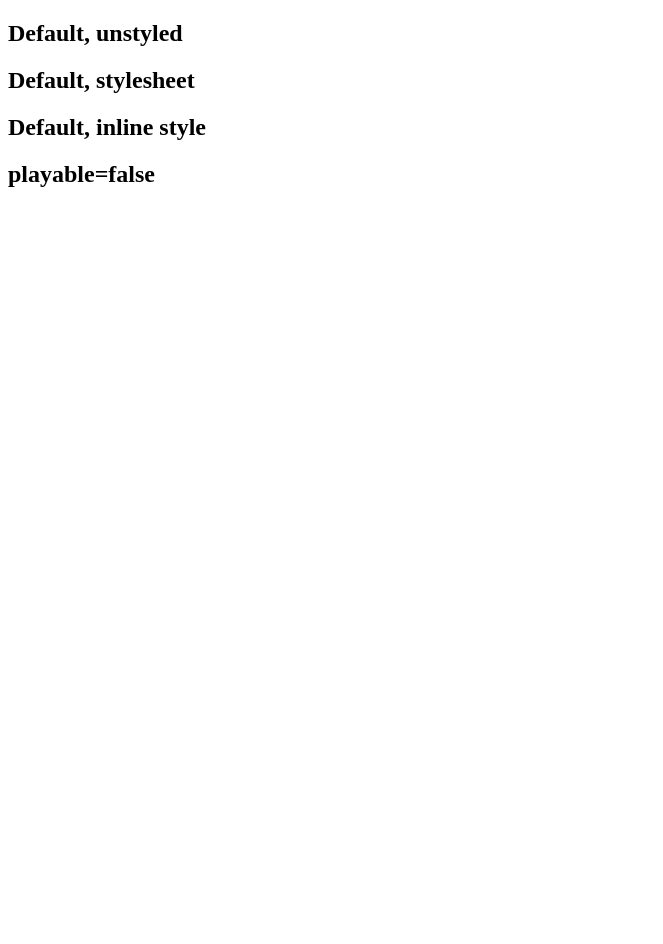
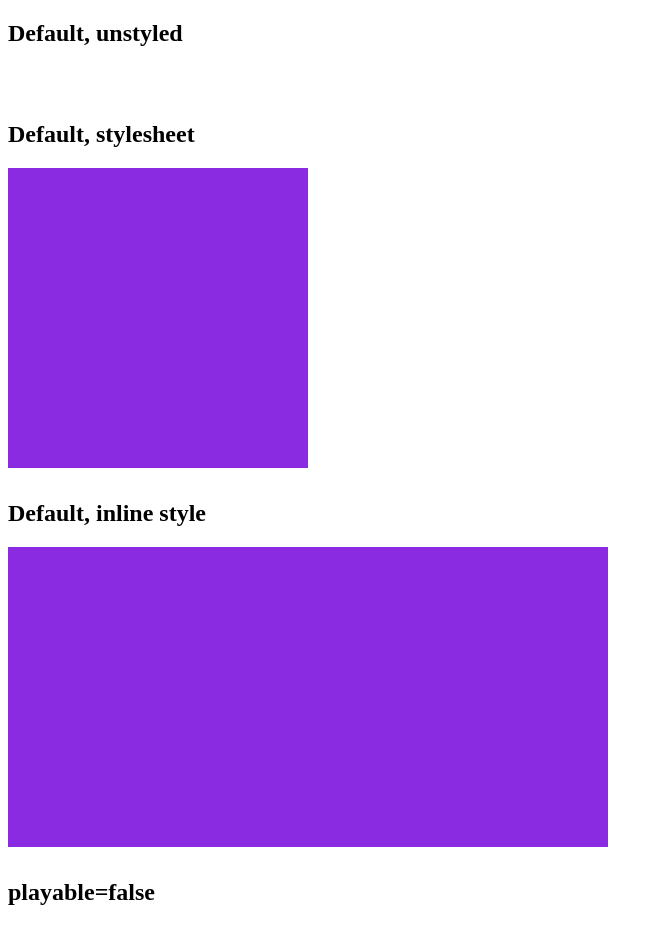
Before and after one commit to leegee/html5-pcm-visual, a website built with webpack: page eg/pcm-onload.html in a window 1280 px wide. Shown: the whole page, without its empty margins (0-663 px from the left). Before the commit the page ends 800 px from the top, so only its background shows below. Built offline with nearby package versions, Linux system fonts and the light colour scheme; no server answers.

Commit message:
element name

```diff
--- a/eg/pcm-onload.html
+++ b/eg/pcm-onload.html
@@ -6,7 +6,7 @@
   <meta charset="utf-8">
   <script src="app.js" type="text/javascript"></script>
   <style>
-    pcm-graph {
+    pcm-onload {
       margin-bottom: 2em;
     }
 
@@ -21,20 +21,20 @@
 
 <body>
   <h2>Default, unstyled</h2>
-  <pcm-graph uri='samples/ouds/oud1.wav'></pcm-graph>
+  <pcm-onload uri='samples/ouds/oud1.wav'></pcm-onload>
 
   <h2>Default, stylesheet</h2>
-  <pcm-graph uri='samples/ouds/oud1.wav' class='eg'>
-  </pcm-graph>
+  <pcm-onload uri='samples/ouds/oud1.wav' class='eg'>
+  </pcm-onload>
 
   <h2>Default, inline style</h2>
-  <pcm-graph uri='samples/ouds/oud1.wav' style='background:blueviolet;color:red; height:300px; width:600px;'>
-  </pcm-graph>
+  <pcm-onload uri='samples/ouds/oud1.wav' style='background:blueviolet;color:red; height:300px; width:600px;'>
+  </pcm-onload>
 
   <h2>playable=false</h2>
-  <pcm-graph uri='samples/ouds/oud1.wav' playable=false></pcm-graph>
+  <pcm-onload uri='samples/ouds/oud1.wav' playable=false></pcm-onload>
 
-  <pcm-graph uri='samples/ouds/oud1.wav' overlaytype='bar' style='height:200px; width: 600px'></pcm-graph>
+  <pcm-onload uri='samples/ouds/oud1.wav' overlaytype='bar' style='height:200px; width: 600px'></pcm-onload>
 
 </body>
 
```
Also changed, not shown: package.json (+1 -6 lines), 2 other files.
